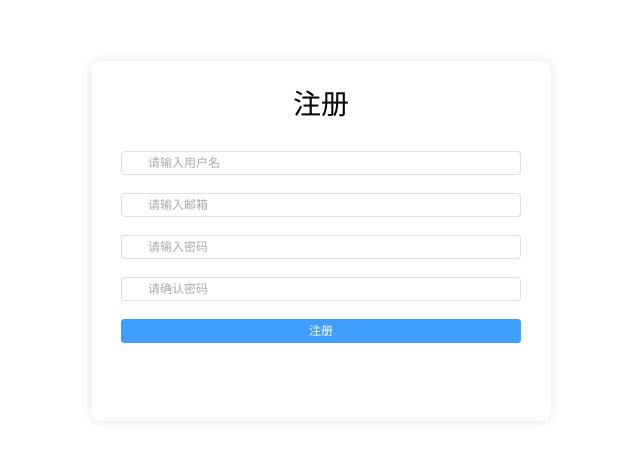
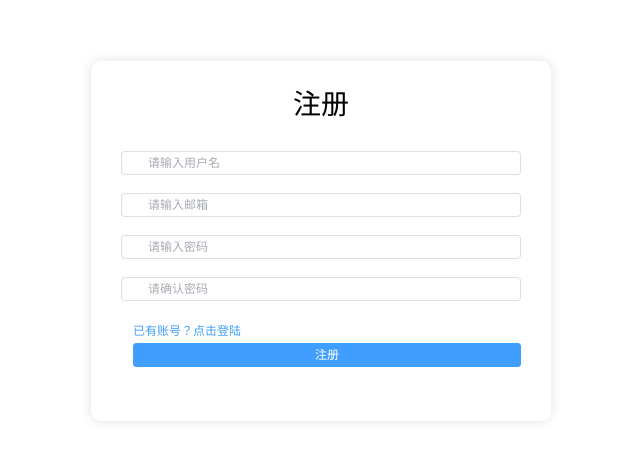
Before and after one commit to LaicZhang/weather-fe, a Vue app: page /register in a window 1280 px wide. Shown: the part 159-620 px from the top of the page, without its empty margins (319-959 px from the left). Built offline with nearby package versions, Linux system fonts and the light colour scheme; what vue3-lazyload would draw is missing.

Commit message:
feat: add the button to the login page

```diff
--- a/src/views/Register.vue
+++ b/src/views/Register.vue
@@ -42,6 +42,7 @@
         ></el-input>
       </el-form-item>
       <el-form-item>
+        <el-button type="text" @click="toLogin">已有账号？点击登陆</el-button>
         <el-button @click="userFromCommit" type="primary" class="register-submit"
           >注册</el-button
         >
@@ -118,8 +119,12 @@ export default defineComponent({
       store.commit("setActionList", actionList);
       store.commit("setMenuList", menuList);
     };
+    const toLogin = () => {
+      router.push("/login");
+    };
     return {
       toPageHome,
+      toLogin,
       userFormRef,
       userForm,
       userRules,
```
